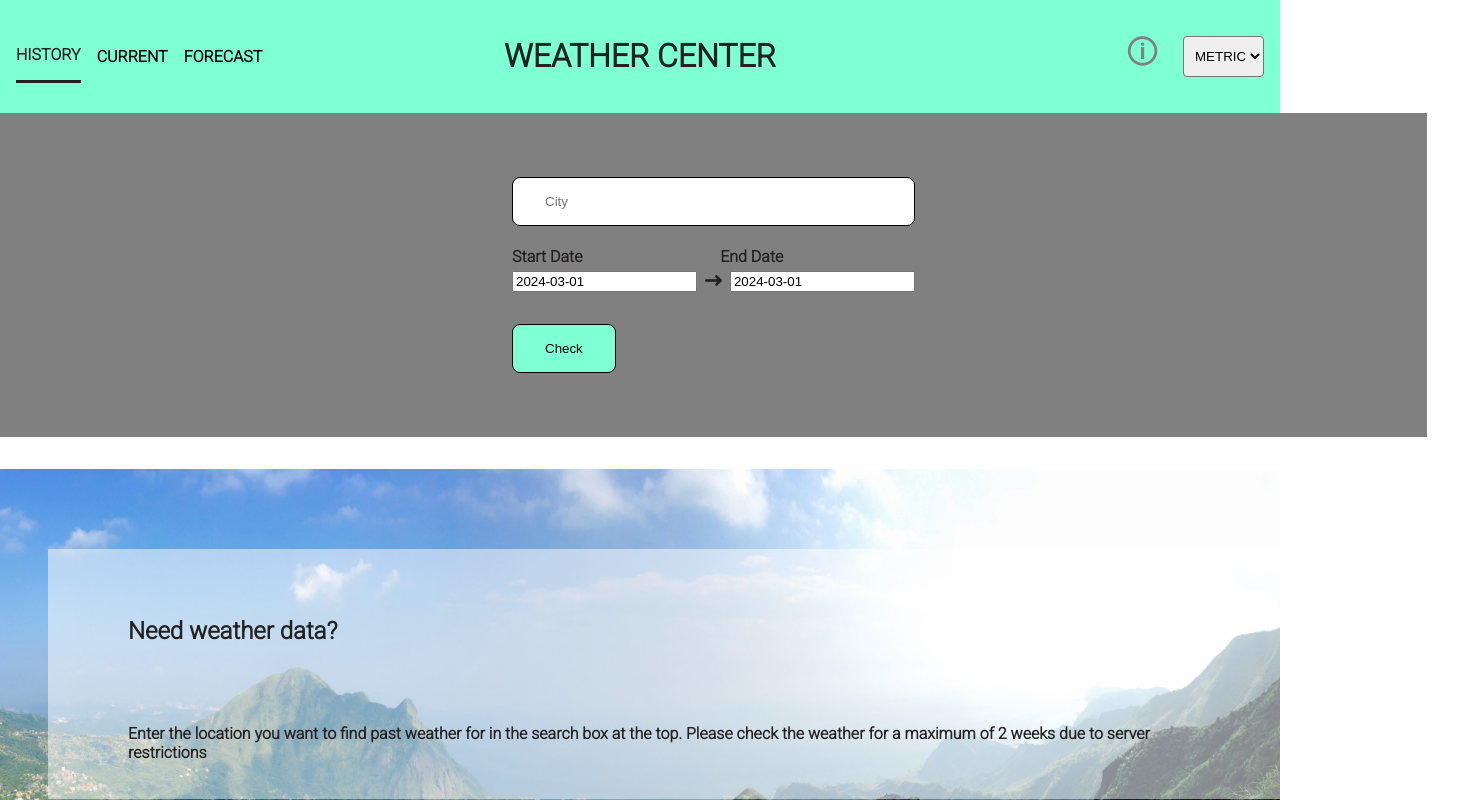
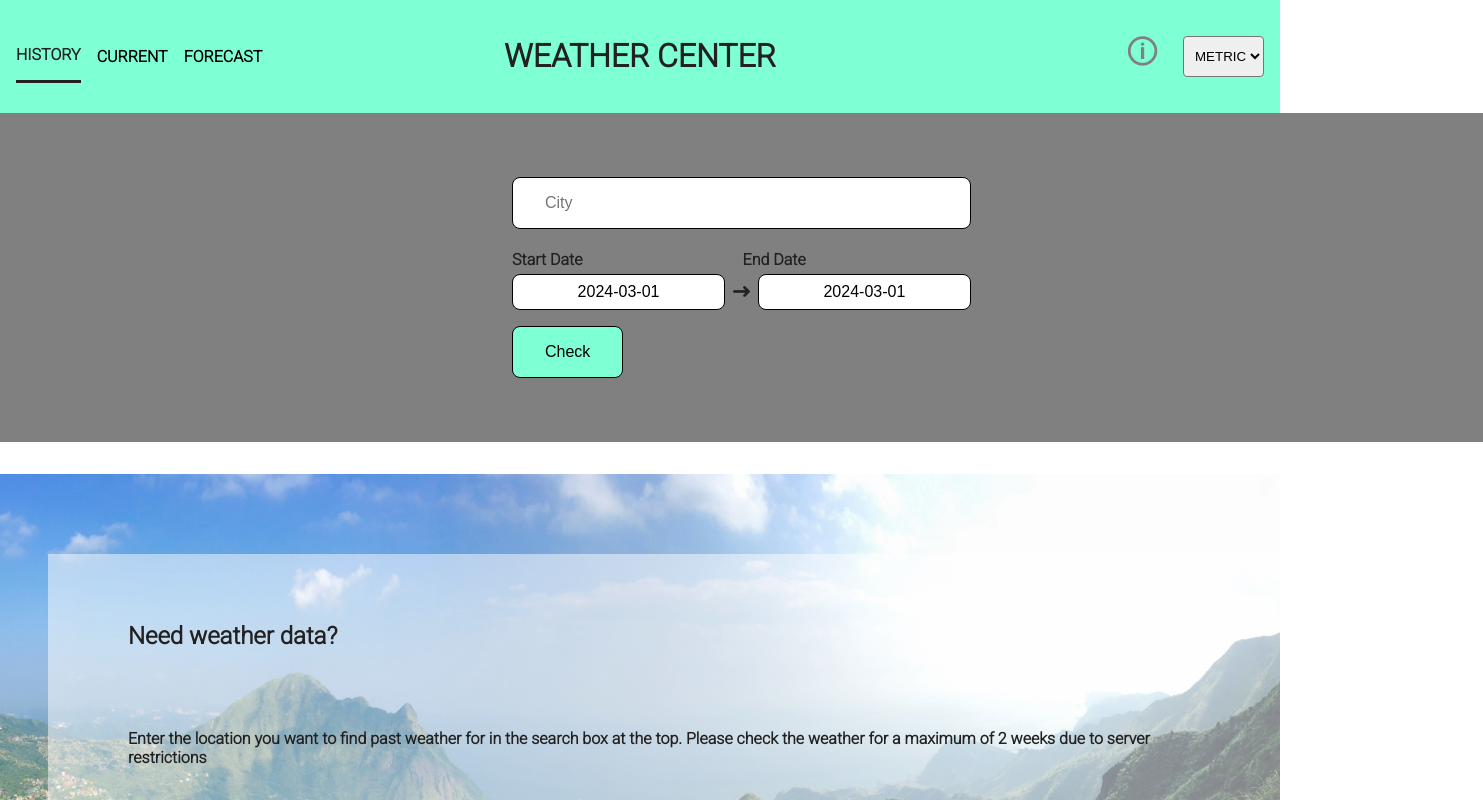
Before and after one commit to Po33ski/weather-center-ts, a Next.js app: page /history in a window 1280 px wide. Shown: the top 800 px of the page, 1483 px wide, since content can reach past the window. Built offline with nearby package versions, Linux system fonts and the light colour scheme.

Commit message:
Brick and modal update

```diff
--- a/src/app/components/Button/Button.module.css
+++ b/src/app/components/Button/Button.module.css
@@ -5,6 +5,7 @@
   padding: 1rem 2rem;
   cursor: pointer;
   transition: 0.3s background-color;
+  font-size: medium;
 }
 
 .button:hover {
--- a/src/app/components/Calendar/Calendar.module.css
+++ b/src/app/components/Calendar/Calendar.module.css
@@ -9,17 +9,23 @@
   font-size: 2rem;
   padding-left: 0.5rem;
   padding-right: 0.5rem;
-  margin-top: 0.5rem;
+  margin-top: 1rem;
 }
 
 .picker {
   display: flex;
   flex-direction: row;
-  padding-bottom: 2rem;
+  padding-bottom: 0.5rem;
+  padding-top: 0.5rem;
   margin-top: 1rem;
+  margin-bottom: 1rem;
+  border-radius: 8px;
+  border: solid 1px black;
+  text-align: center;
+  font-size: medium;
 }
 .desc {
   display: flex;
   flex-direction: row;
-  gap: 8.6rem;
+  gap: 10rem;
 }
--- a/src/app/components/Calendar/Calendar.tsx
+++ b/src/app/components/Calendar/Calendar.tsx
@@ -26,11 +26,12 @@ export function Calendar({
         <h4>End Date</h4>
       </div>
       <div className={styles.cell}>
-        <div className={styles.picker}>
+        <div>
           <ReactDatePicker
             dateFormat="dd/MM/yyyy"
             selected={startDate}
             value={startDateV}
+            className={styles.picker}
             maxDate={now}
             onChange={(date) => {
               date = date ? date : new Date();
@@ -41,11 +42,12 @@ export function Calendar({
         <div className={styles.arrow}>
           <i className="wi wi-direction-right" />
         </div>
-        <div className={styles.picker}>
+        <div>
           <ReactDatePicker
             dateFormat="dd/MM/yyyy"
             selected={endDate}
             value={endDateV}
+            className={styles.picker}
             maxDate={now}
             onChange={(date) => {
               date = date ? date : new Date();
--- a/src/app/components/CurrentForm/CurrentForm.module.css
+++ b/src/app/components/CurrentForm/CurrentForm.module.css
@@ -3,7 +3,7 @@
   padding-bottom: 4rem;
   padding-left: 40%;
   padding-right: 40%;
-
+  align-items: center;
   background-color: gray;
 }
 .row {
@@ -22,4 +22,5 @@
   border-radius: 8px;
   border: solid 1px black;
   padding: 1rem 2rem;
+  font-size: medium;
 }
--- a/src/app/components/HistoryForm/HistoryForm.module.css
+++ b/src/app/components/HistoryForm/HistoryForm.module.css
@@ -2,6 +2,7 @@
   display: flex;
   border-bottom: 1px solid var(--color-border);
   background-color: gray;
+  align-items: center;
 }
 
 .form {
@@ -21,4 +22,5 @@
   border-radius: 8px;
   border: solid 1px black;
   padding: 1rem 2rem;
+  font-size: medium;
 }
--- a/src/app/components/ModalInfo/ModalInfo.module.css
+++ b/src/app/components/ModalInfo/ModalInfo.module.css
@@ -6,18 +6,18 @@
   bottom: 15vh;
   background-color: #eee;
   color: #1b1b1b;
-  font-size: 48px;
+  font-size: 36px;
   display: flex;
   flex-direction: column;
   align-items: center;
-  gap: 3rem;
+  gap: 2rem;
   justify-content: center;
   border-radius: 30px;
   border: solid 2px black;
 }
 
 .p {
-  font-size: x-large;
+  font-size: large;
   padding-left: 5rem;
   padding-right: 3rem;
 }
--- a/src/app/constants/unitSystems.ts
+++ b/src/app/constants/unitSystems.ts
@@ -7,9 +7,9 @@ export const SYSTEMS: MetricSystems = {
 };
 
 export const UNIT_SYSTEMS: UnitSystems = {
-  US: { unit: "US", temperature: "°F", distance: "miles/h" },
+  US: { unit: "US", temperature: "°F", distance: "mph" },
   METRIC: { unit: "METRIC", temperature: "°C", distance: "km/h" },
-  UK: { unit: "UK", temperature: "°C", distance: "miles/h" },
+  UK: { unit: "UK", temperature: "°C", distance: "mph" },
 };
 
 export const SYSTEMS_SIGN = {
@@ -19,8 +19,8 @@ export const SYSTEMS_SIGN = {
     UK: "°C",
   },
   distance: {
-    US: "miles/h",
+    US: "mph",
     METRIC: "km/h",
-    UK: "miles/h",
+    UK: "mph",
   },
 };
--- a/src/app/types/interfaces.ts
+++ b/src/app/types/interfaces.ts
@@ -1,4 +1,3 @@
-import { UNIT_SYSTEMS } from "./../constants/unitSystems";
 import { StaticImageData } from "next/image";
 
 export interface PagesInfo {
--- a/src/app/views/CurrentWeatherPage.tsx
+++ b/src/app/views/CurrentWeatherPage.tsx
@@ -4,7 +4,6 @@ import {
   useCallback,
   useContext,
   useEffect,
-  ReactNode,
   ReactPortal,
 } from "react";
 import { createPortal } from "react-dom";
```
Also changed, not shown: src/app/components/Brick/Brick.tsx (+14 -8 lines), src/app/components/ModalBrick/ModalBrick.tsx (+15 -5 lines).
